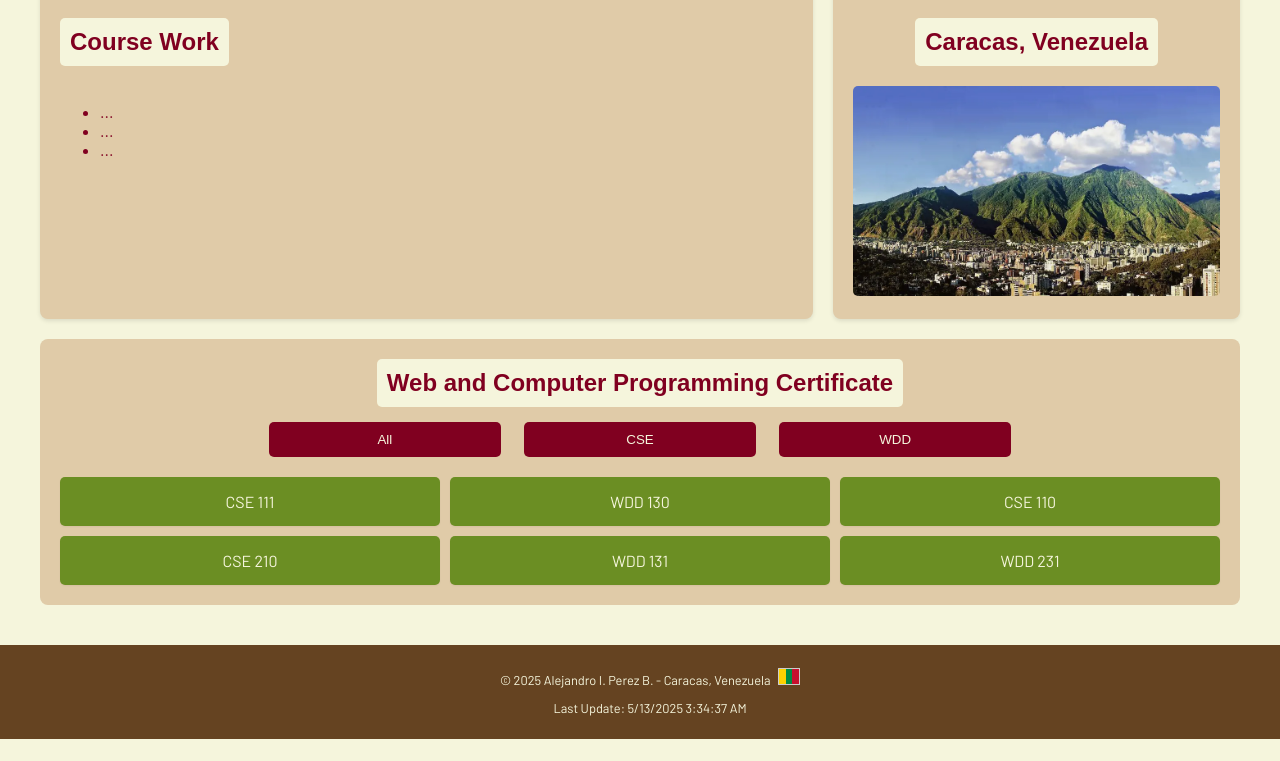
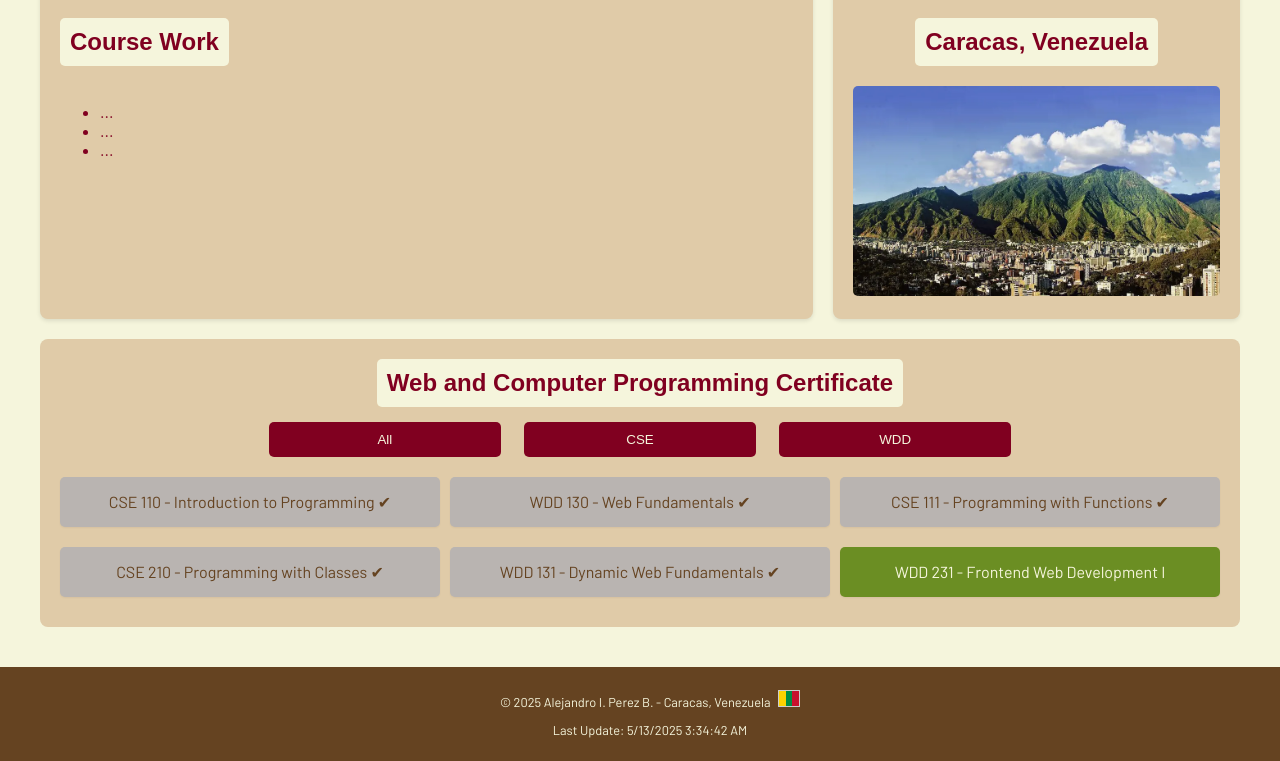
Before and after one commit to Alebproject32/wdd231, a plain HTML site: page index.html in a window 1280 px wide. Shown: the part 362-1123 px from the top of the page. Before the commit the page ends 1101 px from the top, so only its background shows below. Drawn offline with Linux system fonts and the light colour scheme.

Commit message:
Step 3.- CSS styles to my files

```diff
--- a/index.html
+++ b/index.html
@@ -21,11 +21,9 @@
       href="https://fonts.googleapis.com/css2?family=Barlow:ital,wght@0,400;0,600;1,300&family=Montserrat:ital,wght@0,100..900;1,100..900&display=swap"
       rel="stylesheet"
     />
-    <script src="navigation.js" defer></script>
-
-    <script src="date.js" defer></script>
-
-    <script src="course.js" defer></script>
+    <script defer src="scripts/navegation.js"></script>
+    <script defer src="scripts/date.js"></script>
+    <script defer src="scripts/course.js"></script>
   </head>
   <body>
     <header>
@@ -73,11 +71,11 @@
       <section class="certificate-section">
         <h2>Web and Computer Programming Certificate</h2>
         <div class="certificate-buttons">
-          <button>All</button>
-          <button>CSE</button>
-          <button>WDD</button>
+          <button id="all-btn">All</button>
+          <button id="cse-btn">CSE</button>
+          <button id="wdd-btn">WDD</button>
         </div>
-        <div class="courses-grid">
+        <div class="courses-grid" id="courses-container">
           <div class="course-box">CSE 111</div>
           <div class="course-box">WDD 130</div>
           <div class="course-box">CSE 110</div>
@@ -95,42 +93,5 @@
       </p>
       <p id="lastModified"></p>
     </footer>
-
-    <script>
-      // JavaScript recently year
-      document.addEventListener("DOMContentLoaded", function () {
-        const currentYearSpan = document.getElementById("currentyear");
-        const currentYear = new Date().getFullYear();
-        currentYearSpan.textContent = currentYear;
-
-        // JavaScript last modified date
-        const lastModifiedParagraph = document.getElementById("lastModified");
-        const lastModifiedDate = new Date(document.lastModified);
-        lastModifiedParagraph.textContent = `Last Update: ${lastModifiedDate.toLocaleDateString()} ${lastModifiedDate.toLocaleTimeString()}`;
-      });
-
-      const hamburger = document.querySelector(".hamburger-menu");
-      const navMenu = document.querySelector(".nav-menu");
-
-      hamburger.addEventListener("click", () => {
-        navMenu.classList.toggle("active");
-      });
-
-      function updateDateTime() {
-        const now = new Date();
-        const year = now.getFullYear();
-        const month = (now.getMonth() + 1).toString().padStart(2, "0");
-        const day = now.getDate().toString().padStart(2, "0");
-        const hours = now.getHours().toString().padStart(2, "0");
-        const minutes = now.getMinutes().toString().padStart(2, "0");
-        const seconds = now.getSeconds().toString().padStart(2, "0");
-        document.getElementById(
-          "datetime"
-        ).textContent = `${day}/${month}/${year} ${hours}:${minutes}:${seconds}`;
-      }
-
-      updateDateTime();
-      setInterval(updateDateTime, 1000);
-    </script>
   </body>
 </html>
--- a/scripts/course.js
+++ b/scripts/course.js
@@ -0,0 +1,111 @@
+const courses = [
+    {
+        subject: 'CSE',
+        number: 110,
+        title: 'Introduction to Programming',
+        credits: 2,
+        certificate: 'Web and Computer Programming',
+        description: 'This course will introduce students to programming. It will introduce the building blocks of programming languages (variables, decisions, calculations, loops, array, and input/output) and use them to solve problems.',
+        technology: [
+            'Python'
+        ],
+        completed: true
+    },
+    {
+        subject: 'WDD',
+        number: 130,
+        title: 'Web Fundamentals',
+        credits: 2,
+        certificate: 'Web and Computer Programming',
+        description: 'This course introduces students to the World Wide Web and to careers in web site design and development. The course is hands on with students actually participating in simple web designs and programming. It is anticipated that students who complete this course will understand the fields of web design and development and will have a good idea if they want to pursue this degree as a major.',
+        technology: [
+            'HTML',
+            'CSS'
+        ],
+        completed: true
+    },
+    {
+        subject: 'CSE',
+        number: 111,
+        title: 'Programming with Functions',
+        credits: 2,
+        certificate: 'Web and Computer Programming',
+        description: 'CSE 111 students become more organized, efficient, and powerful computer programmers by learning to research and call functions written by others; to write, call , debug, and test their own functions; and to handle errors within functions. CSE 111 students write programs with functions to solve problems in many disciplines, including business, physical science, human performance, and humanities.',
+        technology: [
+            'Python'
+        ],
+        completed: true
+    },
+    {
+        subject: 'CSE',
+        number: 210,
+        title: 'Programming with Classes',
+        credits: 2,
+        certificate: 'Web and Computer Programming',
+        description: 'This course will introduce the notion of classes and objects. It will present encapsulation at a conceptual level. It will also work with inheritance and polymorphism.',
+        technology: [
+            'C#'
+        ],
+        completed: true
+    },
+    {
+        subject: 'WDD',
+        number: 131,
+        title: 'Dynamic Web Fundamentals',
+        credits: 2,
+        certificate: 'Web and Computer Programming',
+        description: 'This course builds on prior experience in Web Fundamentals and programming. Students will learn to create dynamic websites that use JavaScript to respond to events, update content, and create responsive user experiences.',
+        technology: [
+            'HTML',
+            'CSS',
+            'JavaScript'
+        ],
+        completed: true
+    },
+    {
+        subject: 'WDD',
+        number: 231,
+        title: 'Frontend Web Development I',
+        credits: 2,
+        certificate: 'Web and Computer Programming',
+        description: 'This course builds on prior experience with Dynamic Web Fundamentals and programming. Students will focus on user experience, accessibility, compliance, performance optimization, and basic API usage.',
+        technology: [
+            'HTML',
+            'CSS',
+            'JavaScript'
+        ],
+        completed: false
+    }
+];
+document.addEventListener('DOMContentLoaded', function() {
+  const coursesContainer = document.getElementById('courses-container');
+  const allBtn = document.getElementById('all-btn');
+
+
+  function displayCourses(courseList) {
+   coursesContainer.innerHTML = ''; // Clear previous courses
+
+   courseList.forEach(course => {
+    const courseDiv = document.createElement('div');
+    courseDiv.classList.add('course-box');
+    courseDiv.textContent = `${course.subject} ${course.number} - ${course.title}`;
+
+    if (course.completed) {
+     courseDiv.style.backgroundColor = "var(--gray-marble)";
+     courseDiv.style.color = "var(--brown-dark)";
+     courseDiv.innerHTML += ' &#10004;'; // Add checkmark symbol
+    }
+
+    coursesContainer.appendChild(courseDiv);
+   });
+  }
+
+
+
+  allBtn.addEventListener('click', () => {
+    const completedCourses = courses.filter(course => course.completed);
+    displayCourses(completedCourses);
+  });
+
+  displayCourses(courses);
+});
--- /dev/null
+++ b/scripts/date.js
@@ -0,0 +1,46 @@
+document.addEventListener('DOMContentLoaded', function() {
+  const currentYearSpan = document.getElementById('currentyear');
+  const currentYear = new Date().getFullYear();
+  const copyrightLink = document.createElement('a');
+  copyrightLink.href = 'index.html';
+  copyrightLink.textContent = currentYear;
+  if (currentYearSpan) {
+    currentYearSpan.innerHTML = '';
+    currentYearSpan.appendChild(copyrightLink);
+  }
+
+  const lastModifiedParagraph = document.getElementById('lastModified');
+
+  function updateLastModified() {
+    const now = new Date();
+    const lastModifiedText = `Last Update: ${now.toLocaleDateString()} ${now.toLocaleTimeString()}`;
+    if (lastModifiedParagraph) {
+      lastModifiedParagraph.textContent = lastModifiedText;
+    }
+  }
+
+  // Update the "Last Update" text immediately when the page loads
+  updateLastModified();
+
+  // Update the "Last Update" text every second (or any interval you prefer)
+  setInterval(updateLastModified, 1000);
+
+  function updateDateTime() {
+    const now = new Date();
+    const year = now.getFullYear();
+    const month = (now.getMonth() + 1).toString().padStart(2, '0');
+    const day = now.getDate().toString().padStart(2, '0');
+    const hours = now.getHours().toString().padStart(2, '0');
+    const minutes = now.getMinutes().toString().padStart(2, '0');
+    const seconds = now.getSeconds().toString().padStart(2, '0');
+    const datetimeElement = document.getElementById('datetime');
+    if (datetimeElement) {
+      datetimeElement.textContent = `${day}/${month}/${year} ${hours}:${minutes}:${seconds}`;
+    }
+  }
+
+  if (document.getElementById('datetime')) {
+    updateDateTime();
+    setInterval(updateDateTime, 1000);
+  }
+});
--- a/scripts/navegation.js
+++ b/scripts/navegation.js
@@ -0,0 +1,10 @@
+document.addEventListener('DOMContentLoaded', function() {
+  const hamburger = document.querySelector('.hamburger-menu');
+  const navMenu = document.querySelector('.nav-menu');
+
+  if (hamburger && navMenu) {
+    hamburger.addEventListener('click', () => {
+      navMenu.classList.toggle('active');
+    });
+  }
+});
--- a/styles/larger.css
+++ b/styles/larger.css
@@ -8,6 +8,8 @@
     --wine-red: #800020; /* Wine red */
     --gray-marble: #b9b4b1; /* Gray marble */
     --green-olive: #6B8E23; /* Green Olive */
+    --golden-ocre: #CC7722; /* Golden Ocre */
+    --brown-ocre: #4A2910; /* Brown Ovre */
   }
 
     body {
@@ -214,6 +216,34 @@
         box-shadow: 0 1px 2px rgba(0, 0, 0, 0.05);
         font-size: 1em; /* Normal text size */
         color: var(--beige-light); /* Dark brown course box text */
+        margin-bottom: 10px; /* Add some spacing between courses */
+    }
+
+    .course-box.completed {
+        background-color: var(--green-olive);
+        color: var(--beige-light);
+    }
+
+    .course-box.not-completed {
+        background-color: var(--wine-red); /* Using firebrick for wine red */
+        color: var(--beige-light);
+    }
+
+    .certificate-buttons button.active {
+        /* Style for the active button */
+        background-color: var(--brown-dark); /* Example active button color */
+        color: var(--beige-light);
+    }
+
+    /* Styles for CSE courses after "CSE" button click */
+        .courses-container.completed:where :has-text(/CSE/) {
+         background-color: var(--gray-marble); /* Marble gray */
+    }
+
+    /* Styles for WDD courses after "WDD" button click */
+        .courses-container.completed:where.completed:where :has-text(/WDD/) {
+         background-color: var(--golden-ocre); /* Golden ochre */
+         color: var(--beige-light); /* Ensure text is readable on goldenrod */
     }
 
     footer {
@@ -227,6 +257,12 @@
         margin-top: 20px; /* Add some space above the footer */
     }
 
+
+    footer p a {
+        color: var(--beige-light);
+        text-decoration: none;
+    }
+
     .flag {
         display: inline-block;
         width: 20px;
```
Also changed, not shown: scripts/dates.js (deleted).
